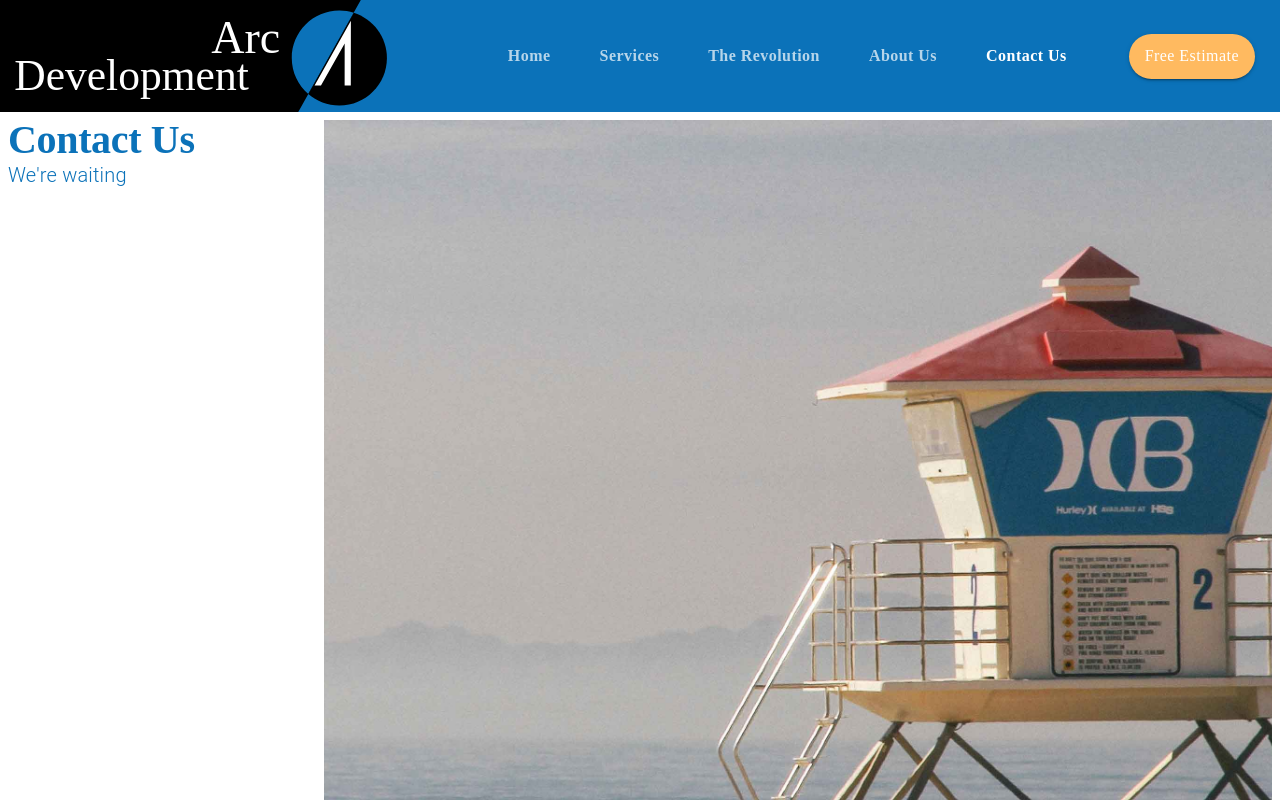
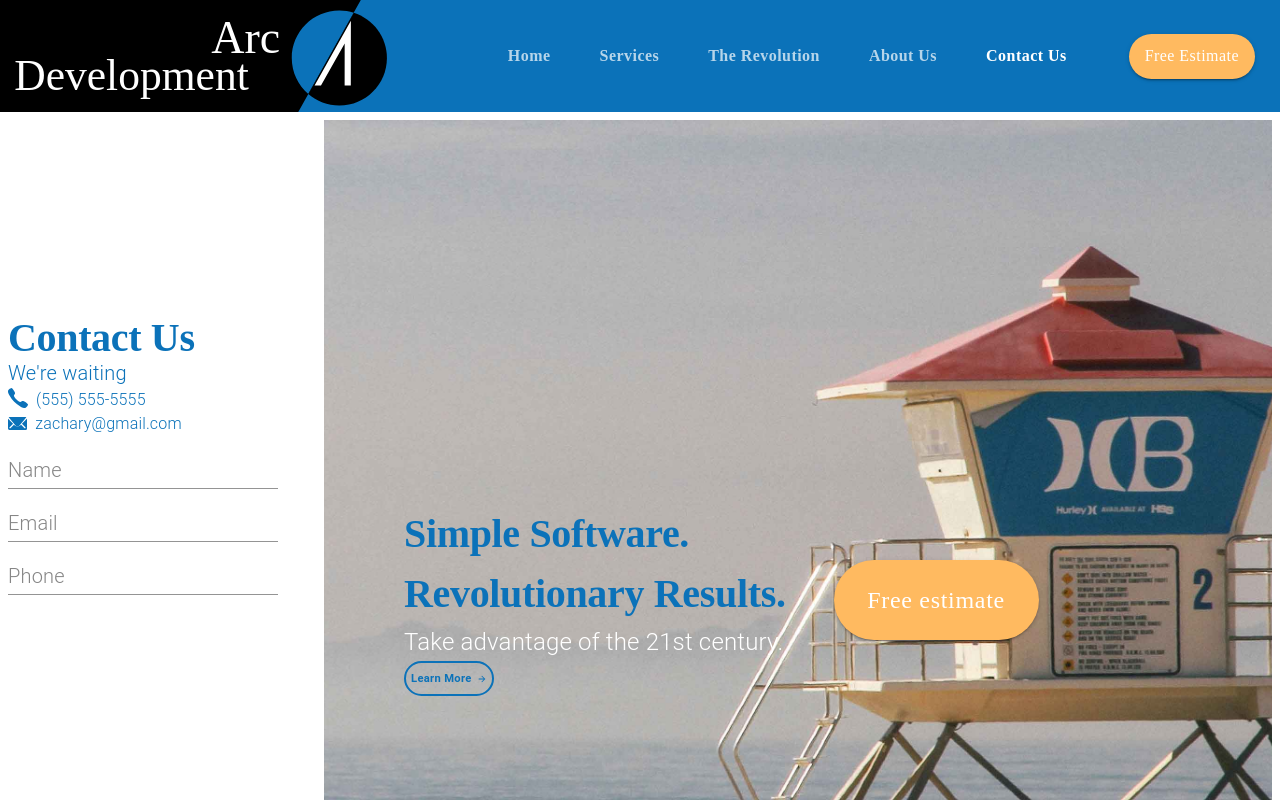
Before and after one commit to BauTancredi/arc-development, a React (Create React App) app: page /contact in a window 1280 px wide. Shown: the top 800 px of the page. Built offline with nearby package versions, Linux system fonts and the light colour scheme; the HTML template or start-up script is replaced by a standard one.

Commit message:
Adding all the content for the ContactUs page

```diff
--- a/src/components/ContactUs.js
+++ b/src/components/ContactUs.js
@@ -1,12 +1,18 @@
-import React from "react";
+import React, { useState } from "react";
 import { Link } from "react-router-dom";
 import { makeStyles, useTheme } from "@material-ui/core/styles";
 import Grid from "@material-ui/core/Grid";
 import Typography from "@material-ui/core/Typography";
 import Button from "@material-ui/core/Button";
 import TextField from "@material-ui/core/TextField";
+import useMediaQuery from "@material-ui/core/useMediaQuery";
+
+import ButtonArrow from "./ui/ButtonArrow";
 
 import background from "../assets/background.jpg";
+import phoneIcon from "../assets/phone.svg";
+import emailIcon from "../assets/email.svg";
+import airplane from "../assets/send.svg";
 
 const useStyles = makeStyles((theme) => ({
   background: {
@@ -16,15 +22,48 @@
     backgroundRepeat: "no-repeat",
     height: "60em",
   },
+  estimateButton: {
+    ...theme.typography.estimate,
+    borderRadius: 50,
+    height: 80,
+    width: 205,
+    backgroundColor: theme.palette.common.orange,
+    fontSize: "1.5rem",
+    marginRight: "5em",
+    marginLeft: "2em",
+    "&:hover": {
+      backgroundColor: theme.palette.secondary.light,
+    },
+    [theme.breakpoints.down("sm")]: {
+      marginRight: 0,
+      marginLeft: 0,
+    },
+  },
+  learnButton: {
+    ...theme.typography.learnButton,
+    fontSize: "0.7rem",
+    height: 35,
+    padding: 5,
+
+    [theme.breakpoints.down("sm")]: {
+      marginBottom: "2em",
+    },
+  },
 }));
 
-const ContactUs = () => {
+const ContactUs = (props) => {
   const classes = useStyles();
   const theme = useTheme();
+  const matchesSM = useMediaQuery(theme.breakpoints.down("sm"));
+
+  const [name, setName] = useState("");
+  const [email, setEmail] = useState("");
+  const [phone, setPhone] = useState("");
+  const [message, setMessage] = useState("");
 
   return (
     <Grid container>
-      <Grid item container direction="column" lg={3}>
+      <Grid item container direction="column" lg={3} justify="center">
         <Grid item>
           <Typography variant="h2" style={{ lineHeight: 1 }}>
             Contact Us
@@ -36,8 +75,132 @@
             We're waiting
           </Typography>
         </Grid>
+        <Grid item container>
+          <Grid item>
+            <img src={phoneIcon} alt="phone" style={{ marginRight: "0.5em" }} />
+          </Grid>
+          <Grid item>
+            <Typography
+              variant="body1"
+              style={{ color: theme.palette.common.blue, fontSize: "1rem" }}
+            >
+              (555) 555-5555
+            </Typography>
+          </Grid>
+        </Grid>
+        <Grid item container>
+          <Grid item>
+            <img
+              src={emailIcon}
+              alt="envelope"
+              style={{ marginRight: "0.5em", verticalAlign: "bottom" }}
+            />
+          </Grid>
+          <Grid item>
+            <Typography
+              variant="body1"
+              style={{ color: theme.palette.common.blue, fontSize: "1rem" }}
+            >
+              zachary@gmail.com
+            </Typography>
+          </Grid>
+        </Grid>
+        <Grid item container>
+          <Grid item>
+            <TextField
+              label="Name"
+              id="name"
+              value={name}
+              onChange={(e) => setName(e.target.value)}
+            ></TextField>
+          </Grid>
+          <Grid item>
+            <TextField
+              label="Email"
+              id="email"
+              value={email}
+              onChange={(e) => setEmail(e.target.value)}
+            ></TextField>
+          </Grid>
+          <Grid item>
+            <TextField
+              label="Phone"
+              id="phone"
+              value={phone}
+              onChange={(e) => setPhone(e.target.value)}
+            ></TextField>
+          </Grid>
+        </Grid>
+        <Grid item>
+          <TextField
+            multiline
+            rows={10}
+            id="message"
+            value={message}
+            onChange={(e) => setMessage(e.target.value)}
+          />
+        </Grid>
+        <Grid item>
+          <Button variant="contained">
+            Send Message <img src={airplane} alt="paper airplane" />
+          </Button>
+        </Grid>
       </Grid>
-      <Grid item container className={classes.background} lg={9}></Grid>
+      <Grid
+        item
+        container
+        className={classes.background}
+        lg={9}
+        alignItems="center"
+      >
+        <Grid
+          item
+          style={{
+            marginLeft: matchesSM ? 0 : "5em",
+            textAlign: matchesSM ? "center" : "inherit",
+          }}
+        >
+          <Grid container direction="column">
+            <Grid item>
+              <Typography variant="h2">
+                Simple Software. <br />
+                Revolutionary Results.
+              </Typography>
+              <Typography variant="subtitle2" style={{ fontSize: "1.5rem" }}>
+                Take advantage of the 21st century.
+              </Typography>
+              <Grid container item justify={matchesSM ? "center" : undefined}>
+                <Button
+                  variant="outlined"
+                  className={classes.learnButton}
+                  component={Link}
+                  to="/revolution"
+                  onClick={() => props.setValue(2)}
+                >
+                  <span style={{ marginRight: 5 }}> Learn More</span>
+
+                  <ButtonArrow
+                    width={10}
+                    height={10}
+                    fill={theme.palette.common.blue}
+                  />
+                </Button>
+              </Grid>
+            </Grid>
+          </Grid>
+        </Grid>
+        <Grid item>
+          <Button
+            variant="contained"
+            className={classes.estimateButton}
+            component={Link}
+            to="/estimate"
+            onClick={() => props.setValue(5)}
+          >
+            Free estimate
+          </Button>
+        </Grid>
+      </Grid>
     </Grid>
   );
 };
```
